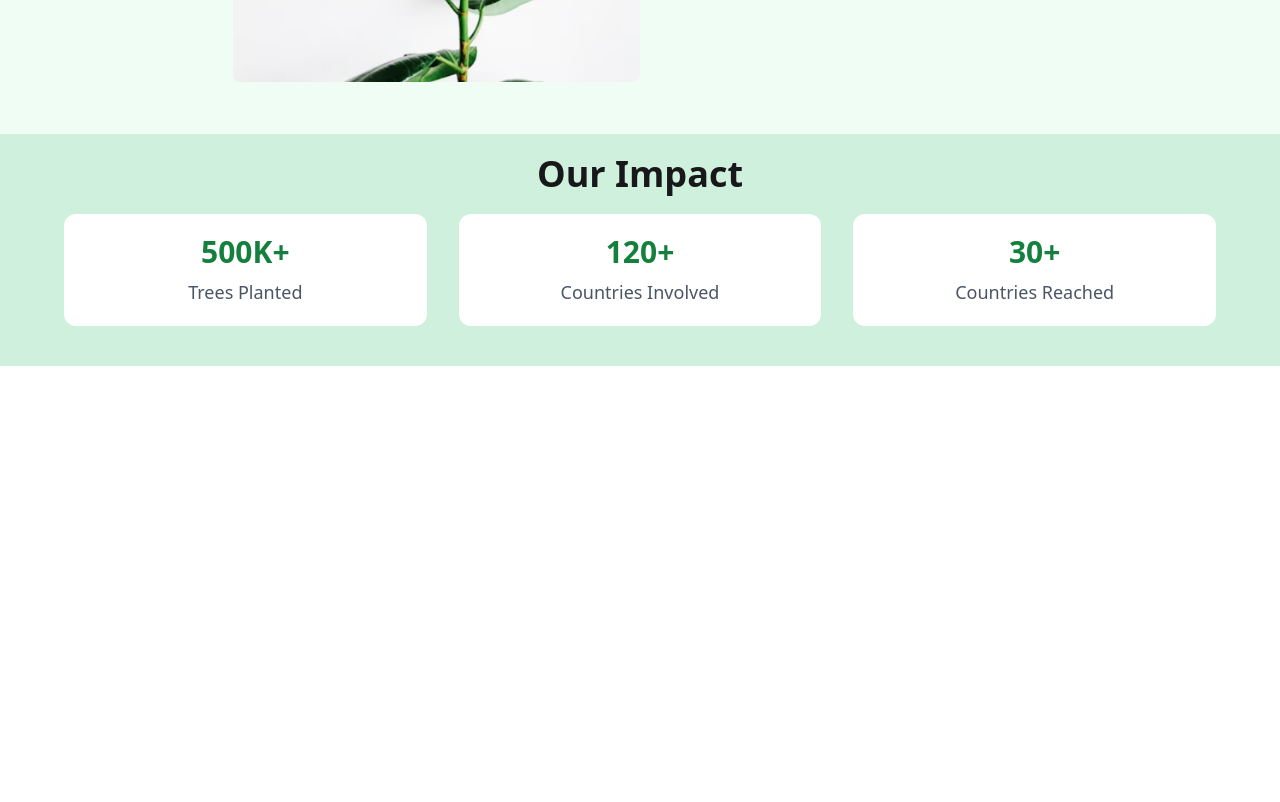
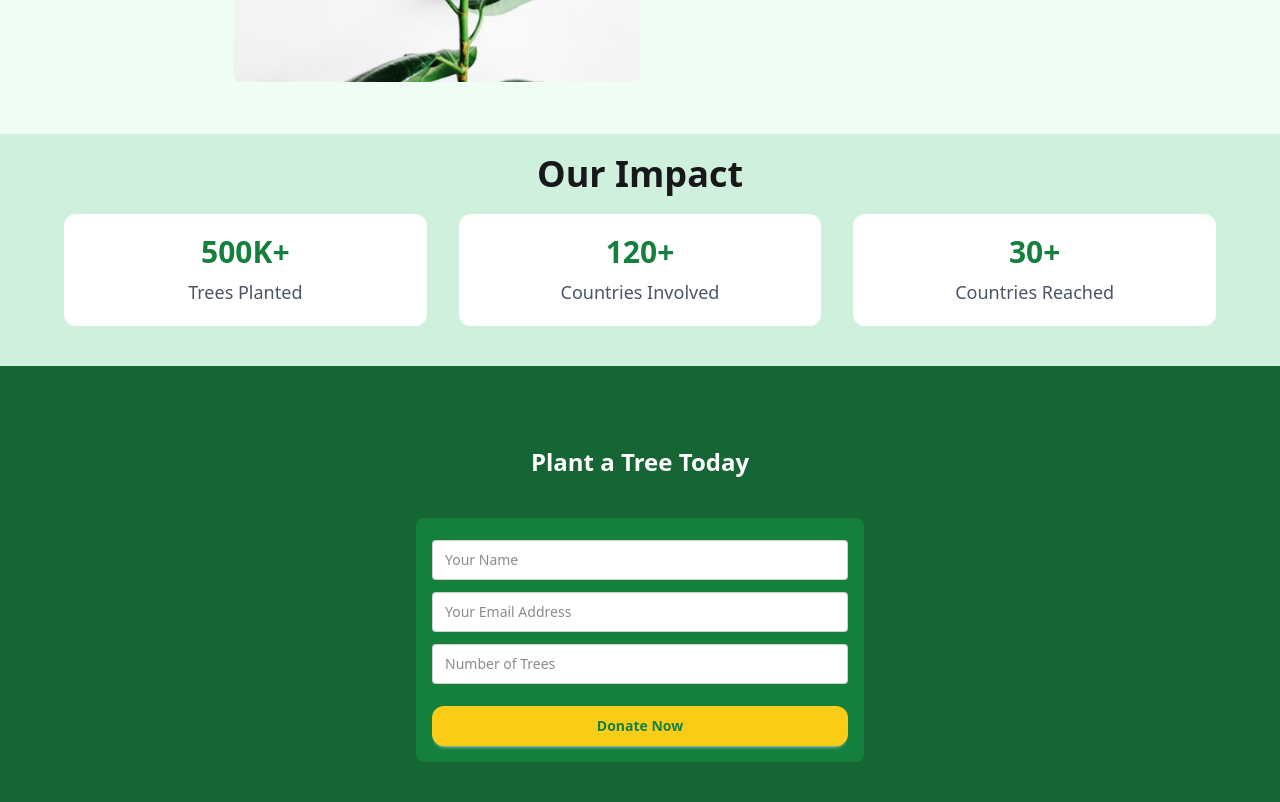
Before and after one commit to Palashdada/my-6th-assignment, a plain HTML site: page index.html in a window 1280 px wide. Shown: the part 1046-1848 px from the top of the page. Before the commit the page ends 1412 px from the top, so only its background shows below. Drawn offline with nearby package versions, Linux system fonts and the light colour scheme; no server answers.

Commit message:
plantTree

```diff
--- a/index.html
+++ b/index.html
@@ -183,6 +183,41 @@
         </div>
       </div>
     </div>
+    <!-- Plant a Tree Today -->
+    <div class="bg-[#166534] py-10">
+      <div class="mx-auto max-w-md">
+        <h1 class="font-bold text-2xl text-white p-10 text-center">
+          Plant a Tree Today
+        </h1>
+        <div>
+          <fieldset
+            class="fieldset bg-[#15803D] border-none rounded-box max-w-xl border p-4"
+          >
+            <label class="label"></label>
+            <input type="email" class="input w-full" placeholder="Your Name" />
+
+            <label class="label"></label>
+            <input
+              type="password"
+              class="input w-full"
+              placeholder="Your Email Address"
+            />
+            <label class="label"></label>
+            <input
+              type="password"
+              class="input w-full"
+              placeholder="Number of Trees"
+            />
+
+            <button
+              class="btn bg-[#FACC15] text-[#15803D] border-none rounded-xl mt-4"
+            >
+              Donate Now
+            </button>
+          </fieldset>
+        </div>
+      </div>
+    </div>
 
     <script src="./script.js"></script>
   </body>
```
